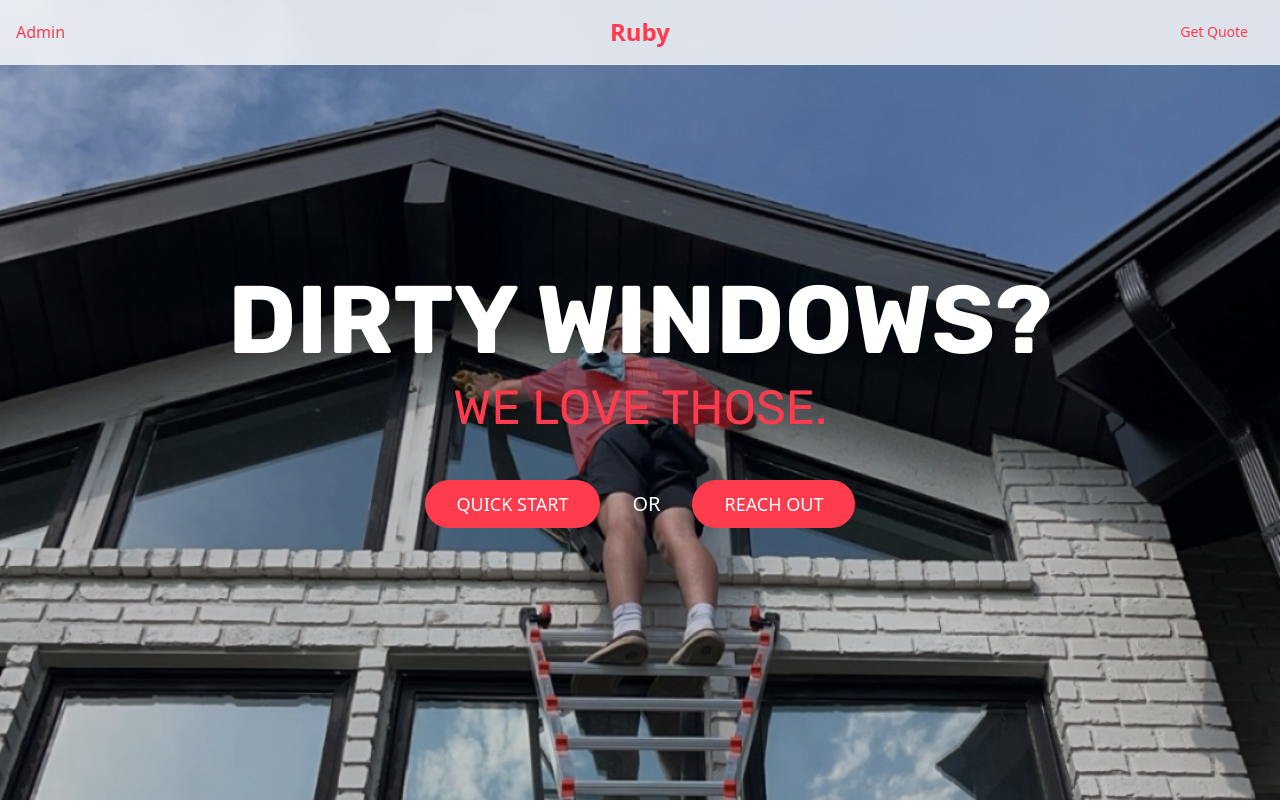
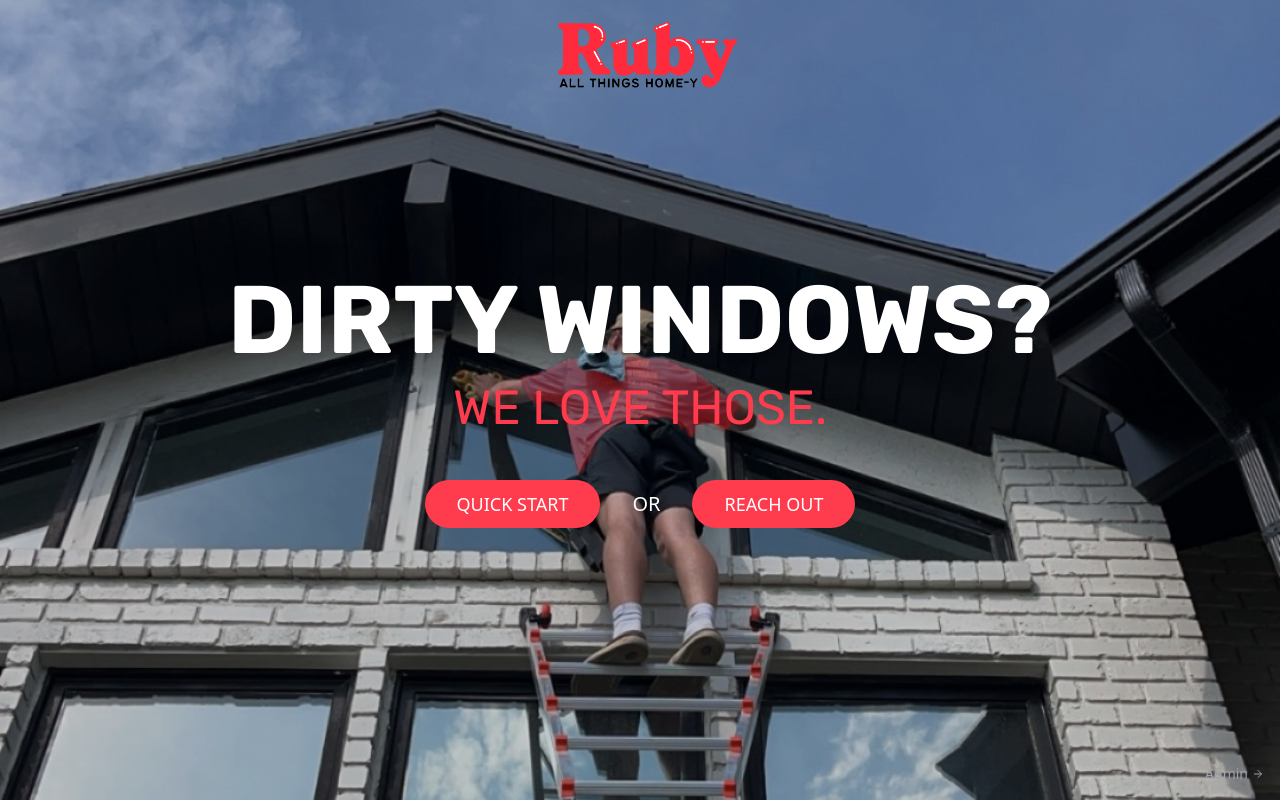
Before and after one commit to 1WHIT4KER/ruby-home-services-44, a React (Vite) app: page / in a window 1280 px wide. Shown: the top 802 px of the page. Built offline with nearby package versions, Linux system fonts and the light colour scheme.

Commit message:
Add admin link and logo
Implement a subtle admin link at the bottom of the page while maintaining existing look and functionality. Add a clickable ruby logo on the admin dashboard that navigates back to the ruby homepage.
[skip gpt_engineer]

```diff
--- a/src/components/Admin/DashboardHeader.tsx
+++ b/src/components/Admin/DashboardHeader.tsx
@@ -1,4 +1,5 @@
 import { Button } from "@/components/ui/button";
+import { Link } from "react-router-dom";
 
 interface DashboardHeaderProps {
   onSignOut: () => void;
@@ -7,7 +8,16 @@ interface DashboardHeaderProps {
 export const DashboardHeader = ({ onSignOut }: DashboardHeaderProps) => {
   return (
     <div className="flex justify-between items-center">
-      <h1 className="text-2xl font-bold text-ruby-red">Admin Dashboard</h1>
+      <div className="flex items-center gap-4">
+        <Link to="/" className="hover:opacity-80 transition-opacity">
+          <img
+            src="/lovable-uploads/77ce0bf0-17d7-43e2-b81f-3a314b8484c0.png"
+            alt="Ruby Logo"
+            className="h-12"
+          />
+        </Link>
+        <h1 className="text-2xl font-bold text-ruby-red">Admin Dashboard</h1>
+      </div>
       <Button variant="outline" onClick={onSignOut}>Sign Out</Button>
     </div>
   );
--- /dev/null
+++ b/src/components/Footer.tsx
@@ -0,0 +1,16 @@
+import { ArrowRight } from "lucide-react";
+import { Link } from "react-router-dom";
+
+export const Footer = () => {
+  return (
+    <footer className="fixed bottom-4 right-4">
+      <Link
+        to="/admin"
+        className="text-sm text-gray-400 hover:text-gray-600 flex items-center gap-1 transition-colors"
+      >
+        Admin
+        <ArrowRight className="h-3 w-3" />
+      </Link>
+    </footer>
+  );
+};
--- a/src/components/Navbar.tsx
+++ b/src/components/Navbar.tsx
@@ -1,36 +1,19 @@
-import { Button } from "@/components/ui/button";
-import { Link } from "react-router-dom";
+import { Button } from "./ui/button";
 
 interface NavbarProps {
-  onQuoteClick: () => void;
+  onQuoteClick?: () => void;
 }
 
 export const Navbar = ({ onQuoteClick }: NavbarProps) => {
   return (
-    <nav className="fixed top-0 left-0 right-0 z-50 bg-white/80 backdrop-blur-md border-b">
-      <div className="container mx-auto px-4">
-        <div className="flex items-center justify-between h-16">
-          <div className="flex-1 flex justify-start">
-            <Link to="/admin" className="text-ruby-red hover:text-ruby-red/80">
-              Admin
-            </Link>
-          </div>
-
-          <div className="flex-1 flex justify-center">
-            <Link to="/" className="text-2xl font-bold text-ruby-red">
-              Ruby
-            </Link>
-          </div>
-
-          <div className="flex-1 flex justify-end">
-            <Button
-              variant="ghost"
-              onClick={onQuoteClick}
-              className="text-ruby-red hover:text-ruby-red/80 hover:bg-ruby-red/10"
-            >
-              Get Quote
-            </Button>
-          </div>
+    <nav className="fixed w-full top-0 z-50 bg-transparent py-4">
+      <div className="container mx-auto relative">
+        <div className="flex justify-center">
+          <img
+            src="/lovable-uploads/77ce0bf0-17d7-43e2-b81f-3a314b8484c0.png"
+            alt="Ruby - All Things Home-y"
+            className="h-20"
+          />
         </div>
       </div>
     </nav>
--- a/src/pages/Index.tsx
+++ b/src/pages/Index.tsx
@@ -1,29 +1,26 @@
+import { useState } from "react";
+import { Hero } from "@/components/Hero";
 import { Navbar } from "@/components/Navbar";
-import { Hero } from "@/components/Hero";
 import { Services } from "@/components/Services";
 import { Reviews } from "@/components/Reviews";
 import { QuoteFormDialog } from "@/components/QuoteForm/QuoteFormDialog";
-import { useState } from "react";
+import { Footer } from "@/components/Footer";
 
 const Index = () => {
-  const [quoteFormOpen, setQuoteFormOpen] = useState(false);
-
-  const handleQuoteClick = () => {
-    console.log("Opening quote form...");
-    setQuoteFormOpen(true);
-  };
+  const [showQuoteForm, setShowQuoteForm] = useState(false);
 
   return (
-    <main className="min-h-screen">
-      <Navbar onQuoteClick={handleQuoteClick} />
-      <Hero onQuoteClick={handleQuoteClick} />
+    <div className="relative">
+      <Navbar onQuoteClick={() => setShowQuoteForm(true)} />
+      <Hero onQuoteClick={() => setShowQuoteForm(true)} />
       <Services />
       <Reviews />
+      <Footer />
       <QuoteFormDialog
-        open={quoteFormOpen}
-        onOpenChange={setQuoteFormOpen}
+        open={showQuoteForm}
+        onOpenChange={setShowQuoteForm}
       />
-    </main>
+    </div>
   );
 };
 
```
